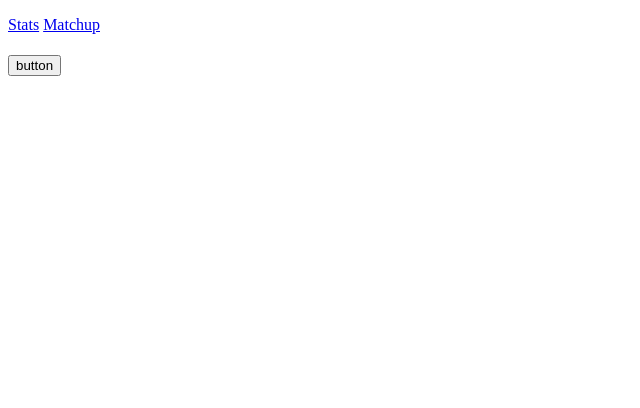
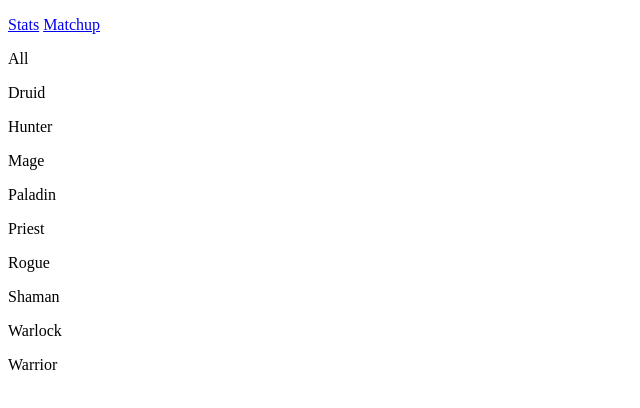
Before and after one commit to dburggie/hearthstats, a plain HTML site: page index.html in a window 1280 px wide. Shown: the whole page, without its empty margins (0-640 px from the left). Drawn offline with Linux system fonts and the light colour scheme.

Commit message:
worked on layout of webapp

```diff
--- a/index.html
+++ b/index.html
@@ -9,25 +9,48 @@
 	</p>
 </div>
 
-<h1 id="title_area"></h1>
+<div id="userArea" class="panel.horizontal">
+	<div id="userSelection" class = "selector.user"></div>
+	<div id="deckSelection" class = "selector.deck"></div>
+</div>
 
-<p id="text_area"></p>
+<div id="selectArea" class="layout.horizontal">
+	<div id="heroPanel" class="panel.vertical">
+		<div id="allHeroes" class="hero.all">
+			<p>All</p>
+		</div>
+		<div id="Druid" class="hero.Druid">
+			<p>Druid</p>
+		</div>
+		<div id="Hunter" class="hero.Hunter">
+			<p>Hunter</p>
+		</div>
+		<div id="Mage" class="hero.Mage">
+			<p>Mage</p>
+		</div>
+		<div id="Paladin" class="hero.Paladin">
+			<p>Paladin</p>
+		</div>
+		<div id="Priest" class="hero.Priest">
+			<p>Priest</p>
+		</div>
+		<div id="Rogue" class="hero.Rogue">
+			<p>Rogue</p>
+		</div>
+		<div id="Shaman" class="hero.Shaman">
+			<p>Shaman</p>
+		</div>
+		<div id="Warlock" class="hero.Warlock">
+			<p>Warlock</p>
+		</div>
+		<div id="Warrior" class="hero.Warrior">
+			<p>Warrior</p>
+		</div>
+	</div>
+	<div id="selectionPanel" class="border">
+	</div>
+</div>
 
-<button type="button" onclick="ButtonClick('button')">
-	button
-</button>
 
-<script src="js/debug.js"></script>
-<script>
-
-function ButtonClick(id)
-{
-	var source = document.getElementById('button');
-	var dest = document.getElementById('text_area');
-	dest.innerHTML = id;
-	debug("ButtonClick('" + id + "')");
-}
-
-</script>
 </body>
 </html>
```
